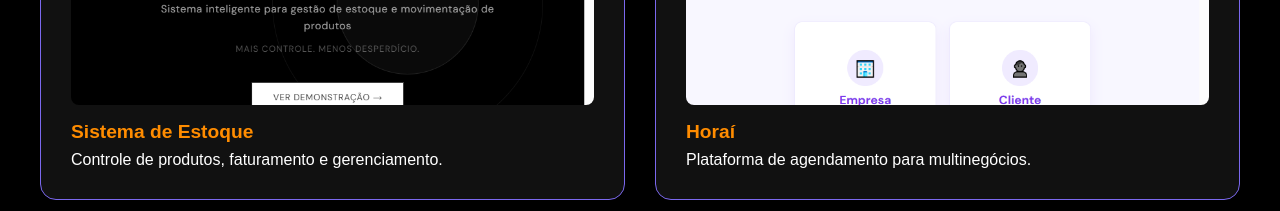
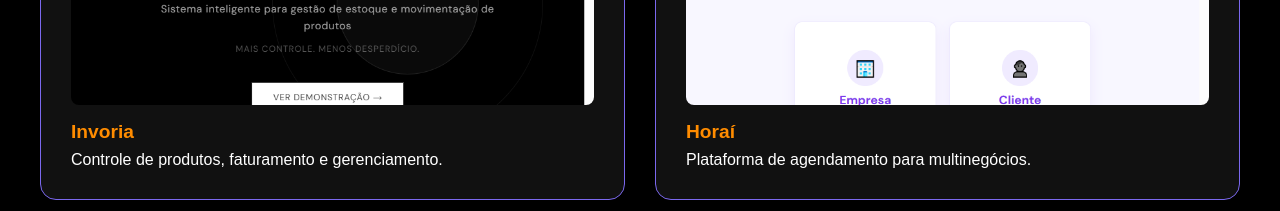
Before and after one commit to devlavin/meuportfolio, a plain HTML site: page index.html in a window 1280 px wide. Shown: the part 2180-2391 px from the top of the page. Drawn offline with Linux system fonts and the light colour scheme; a web font is replaced by a local one.

Commit message:
Update index.html

```diff
--- a/index.html
+++ b/index.html
@@ -66,7 +66,7 @@
 
                 <div class="card" onclick="abrirAlbum(['imagem/invoria.png', 'imagem/invoriasobre.png', 'imagem/invoriacontato.png'], 0)">
                     <img src="imagem/invoria.png" alt="Estoque" class="img-card">
-                    <h3>Sistema de Estoque</h3>
+                    <h3>Invoria</h3>
                     <p>Controle de produtos, faturamento e gerenciamento.</p>
                 </div>
 
```
